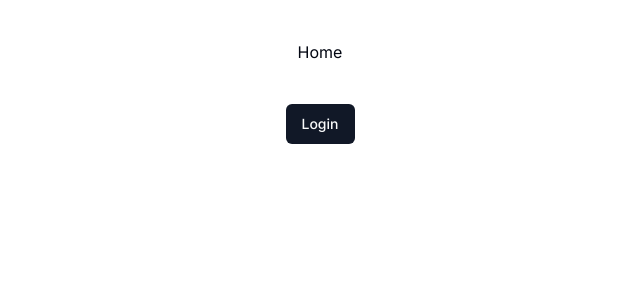
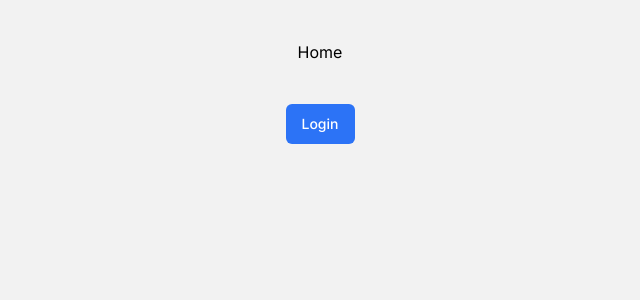
Before and after one commit to ezarsatria12/PharmaFusion, a React (Vite) app: page / in a window 1280 px wide. Shown: the top 300 px of the page, without its empty margins (320-960 px from the left). Built offline with nearby package versions, Linux system fonts and the light colour scheme.

Commit message:
Style: update CSS variables for improved light and dark themes

```diff
--- a/src/index.css
+++ b/src/index.css
@@ -10,57 +10,48 @@
 
 @layer base {
     :root {
-        --background: 0 0% 100%;
-        --foreground: 224 71.4% 4.1%;
-        --card: 0 0% 100%;
-        --card-foreground: 224 71.4% 4.1%;
-        --popover: 0 0% 100%;
-        --popover-foreground: 224 71.4% 4.1%;
-        --primary: 220.9 39.3% 11%;
-        --primary-foreground: 210 20% 98%;
-        --secondary: 220 14.3% 95.9%;
-        --secondary-foreground: 220.9 39.3% 11%;
-        --muted: 220 14.3% 95.9%;
-        --muted-foreground: 220 8.9% 46.1%;
-        --accent: 220 14.3% 95.9%;
-        --accent-foreground: 220.9 39.3% 11%;
-        --destructive: 0 84.2% 60.2%;
-        --destructive-foreground: 210 20% 98%;
-        --border: 220 13% 91%;
-        --input: 220 13% 91%;
-        --ring: 224 71.4% 4.1%;
-        --chart-1: 12 76% 61%;
-        --chart-2: 173 58% 39%;
-        --chart-3: 197 37% 24%;
-        --chart-4: 43 74% 66%;
-        --chart-5: 27 87% 67%;
+        --background: 219 0% 95%;
+        --foreground: 219 0% 0%;
+        --card: 219 0% 90%;
+        --card-foreground: 219 0% 10%;
+        --popover: 219 0% 95%;
+        --popover-foreground: 219 95% 0%;
+        --primary: 219 92% 57%;
+        --primary-foreground: 0 0% 100%;
+        --secondary: 219 10% 70%;
+        --secondary-foreground: 0 0% 0%;
+        --muted: 181 10% 85%;
+        --muted-foreground: 219 0% 35%;
+        --accent: 181 10% 80%;
+        --accent-foreground: 219 0% 10%;
+        --destructive: 0 50% 30%;
+        --destructive-foreground: 219 0% 90%;
+        --border: 219 20% 50%;
+        --input: 219 20% 18%;
+        --ring: 219 92% 57%;
         --radius: 0.5rem;
     }
     .dark {
-        --background: 224 71.4% 4.1%;
-        --foreground: 210 20% 98%;
-        --card: 224 71.4% 4.1%;
-        --card-foreground: 210 20% 98%;
-        --popover: 224 71.4% 4.1%;
-        --popover-foreground: 210 20% 98%;
-        --primary: 210 20% 98%;
-        --primary-foreground: 220.9 39.3% 11%;
-        --secondary: 215 27.9% 16.9%;
-        --secondary-foreground: 210 20% 98%;
-        --muted: 215 27.9% 16.9%;
-        --muted-foreground: 217.9 10.6% 64.9%;
-        --accent: 215 27.9% 16.9%;
-        --accent-foreground: 210 20% 98%;
-        --destructive: 0 62.8% 30.6%;
-        --destructive-foreground: 210 20% 98%;
-        --border: 215 27.9% 16.9%;
-        --input: 215 27.9% 16.9%;
-        --ring: 216 12.2% 83.9%;
-        --chart-1: 220 70% 50%;
-        --chart-2: 160 60% 45%;
-        --chart-3: 30 80% 55%;
-        --chart-4: 280 65% 60%;
-        --chart-5: 340 75% 55%;
+        --background: 219 10% 5%;
+        --foreground: 219 0% 90%;
+        --card: 219 0% 0%;
+        --card-foreground: 219 0% 90%;
+        --popover: 219 10% 5%;
+        --popover-foreground: 219 0% 90%;
+        --primary: 219 92% 57%;
+        --primary-foreground: 0 0% 100%;
+        --secondary: 219 10% 10%;
+        --secondary-foreground: 0 0% 100%;
+        --muted: 181 10% 15%;
+        --muted-foreground: 219 0% 60%;
+        --accent: 181 10% 15%;
+        --accent-foreground: 219 0% 90%;
+        --destructive: 0 50% 30%;
+        --destructive-foreground: 219 0% 90%;
+        --border: 219 20% 18%;
+        --input: 219 20% 18%;
+        --ring: 219 92% 57%;
+        --radius: 0.5rem;
     }
 }
 
```
Lines whose indentation alone changed are shown as unchanged.
